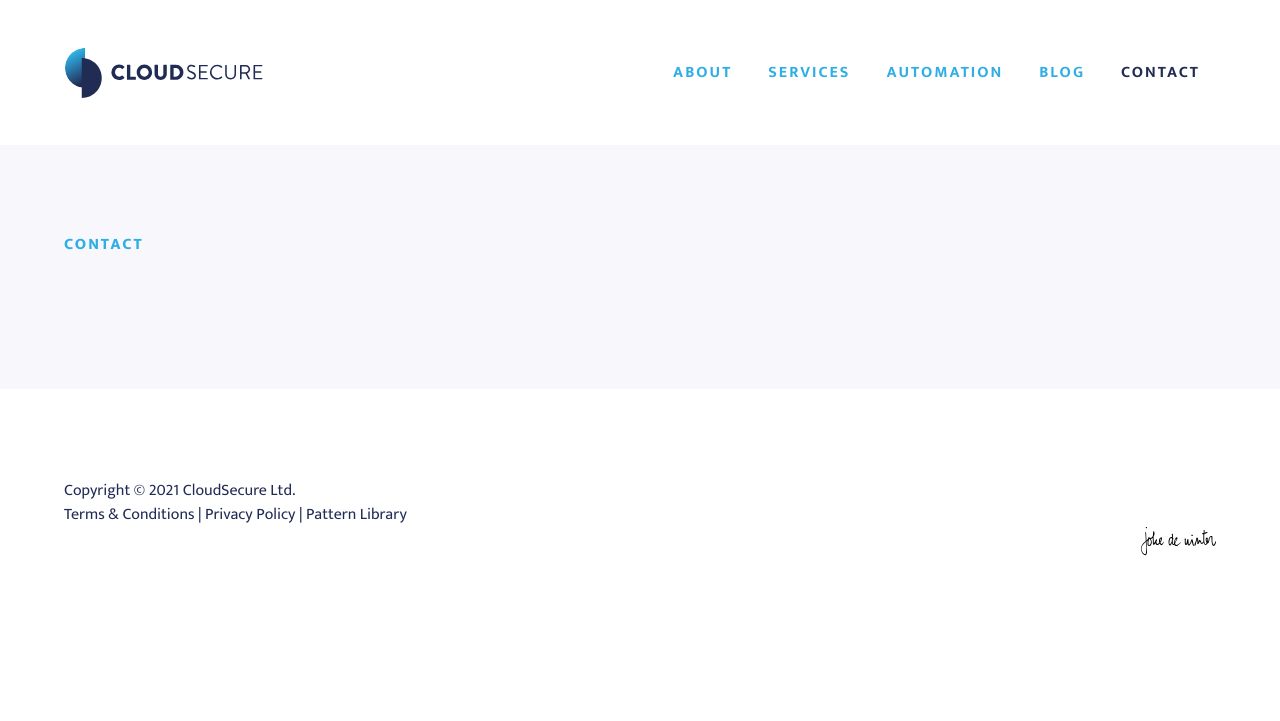
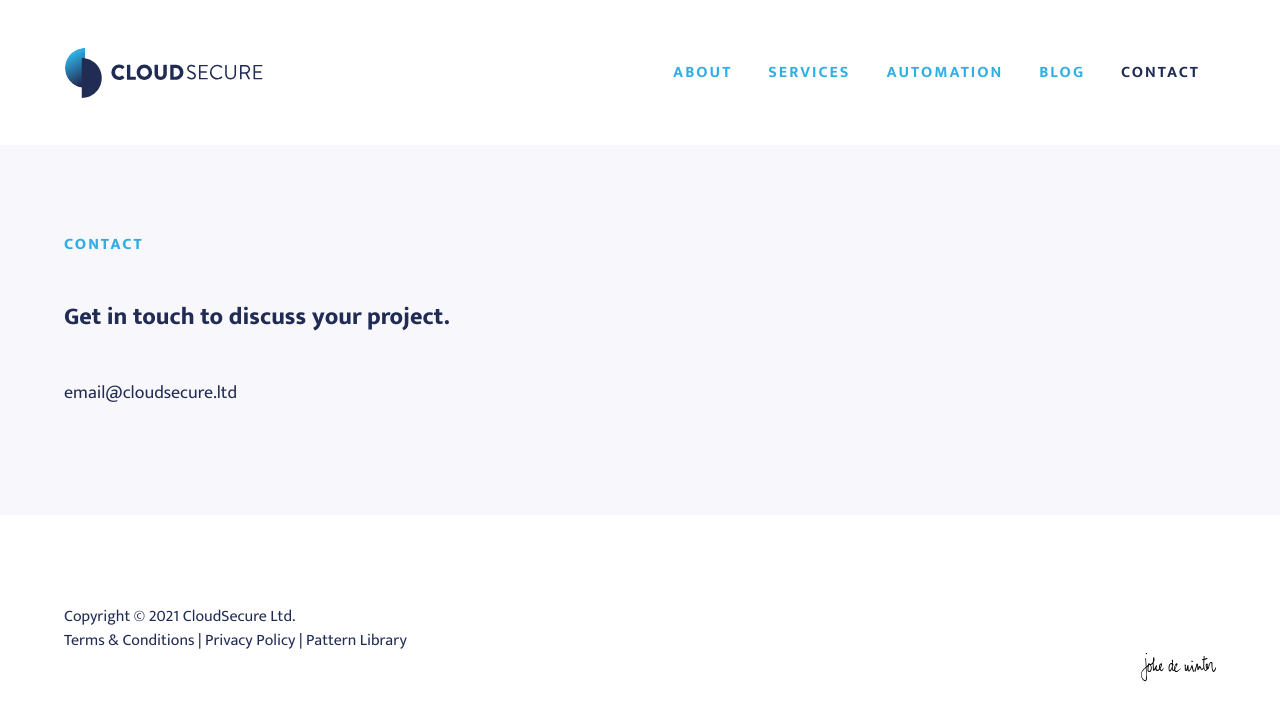
Before and after one commit to pritkallu-cloudsecure/clouds, a Jekyll site: the page contact.html, which Jekyll copies as it is, in a window 1280 px wide. Shown: the top 721 px of the page. Built offline with Jekyll 4.4.1, drawn with Linux system fonts in a browser that asks for light colours.

Commit message:
Adding contact info

```diff
--- a/contact.html
+++ b/contact.html
@@ -57,9 +57,12 @@
     <div class="block block--single light">
         <section class="column__text">
             <h2 class="text__title">Contact</h2>
+            <div class="text__standout">
+                <p>Get in touch to discuss your project.</p>
+            </div>
+                <p><a href="mailto:">email@cloudsecure.ltd</a></p>
         </section>
     </div><!-- .block--single -->
-
 </main>
 
 
```
